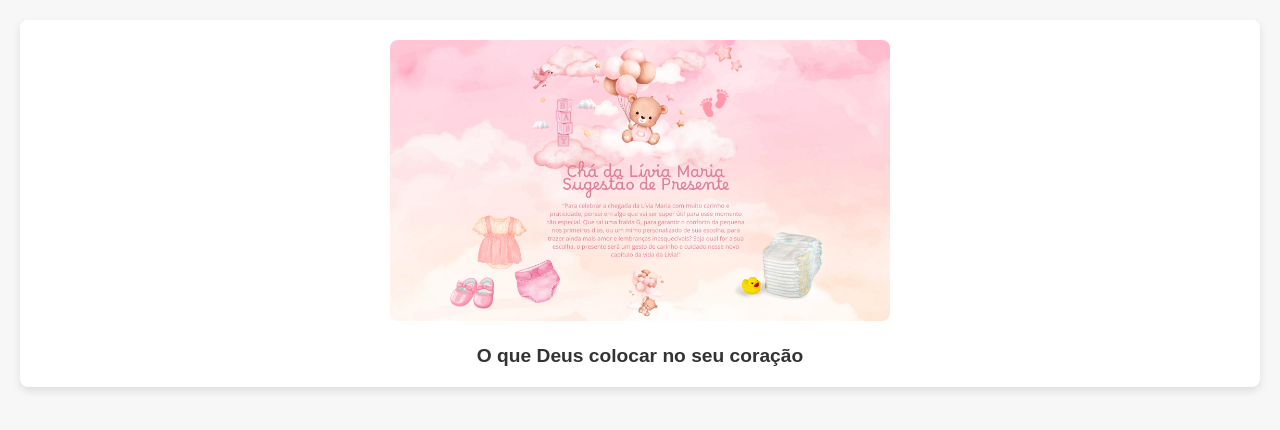
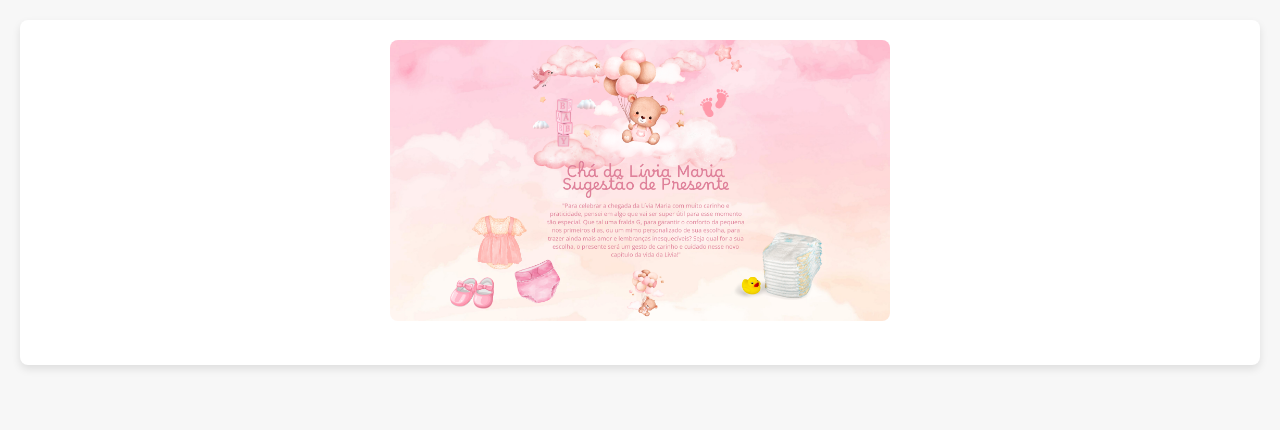
Before and after one commit to rubitoxxx/cha-da-livia, a plain HTML site: page index.html in a window 1280 px wide. Drawn offline with Linux system fonts and the light colour scheme.

Commit message:
Update index.html

```diff
--- a/index.html
+++ b/index.html
@@ -11,7 +11,6 @@
         <a href="1.png" target="_blank">
             <img src="1.png" alt="Chá da Lívia" class="image">
         </a>
-        <p class="message">O que Deus colocar no seu coração</p>
     </div>
 </body>
 </html>
```
